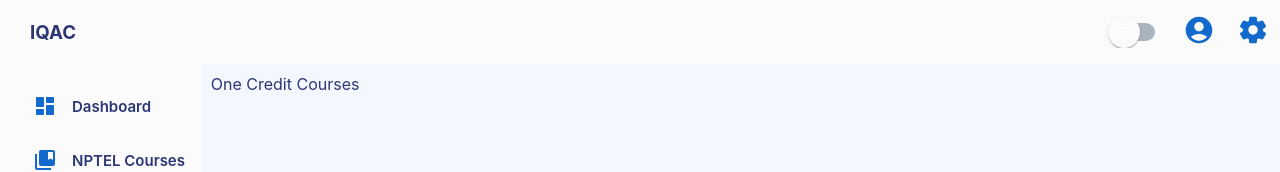
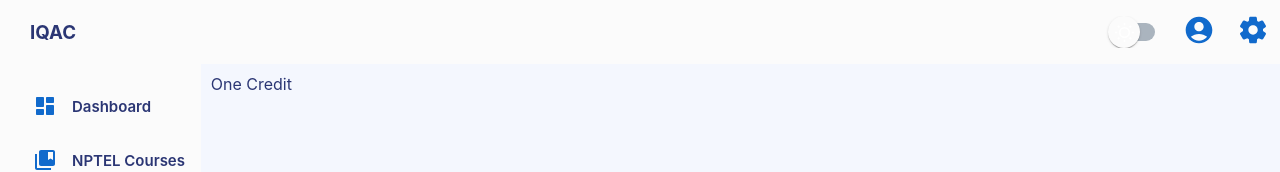
Before and after one commit to Priyadarshan-B/iqac-frontend, a React (Vite) app: page /onecredit in a window 1280 px wide. Shown: the top 172 px of the page. Built offline with nearby package versions, Linux system fonts and the light colour scheme.

Commit message:
for sample

```diff
--- a/src/allPages/Syllabus/syllabusEntry.jsx
+++ b/src/allPages/Syllabus/syllabusEntry.jsx
@@ -34,6 +34,9 @@ const SyllabusEntry = () => {
   const [description, setDescription] = useState("");
   const [co, setCo] = useState([]);
   const [po, setPo] = useState([]);
+  const [unit, setUnit] = useState("");
+  const [unitname, setUnitname] = useState("");
+  const [hours, setHours] = useState("");
   const [dropdownSets, setDropdownSets] = useState([{ co: null, po: null, level: "" }]);
 
 
--- a/src/allPages/oneCredit/OneCredit.jsx
+++ b/src/allPages/oneCredit/OneCredit.jsx
@@ -4,7 +4,7 @@ import './OneCredit.css'
 function OneCredit() {
   return (
     <div>
-      One Credit Courses
+      One Credit
     </div>
   )
 }
```
